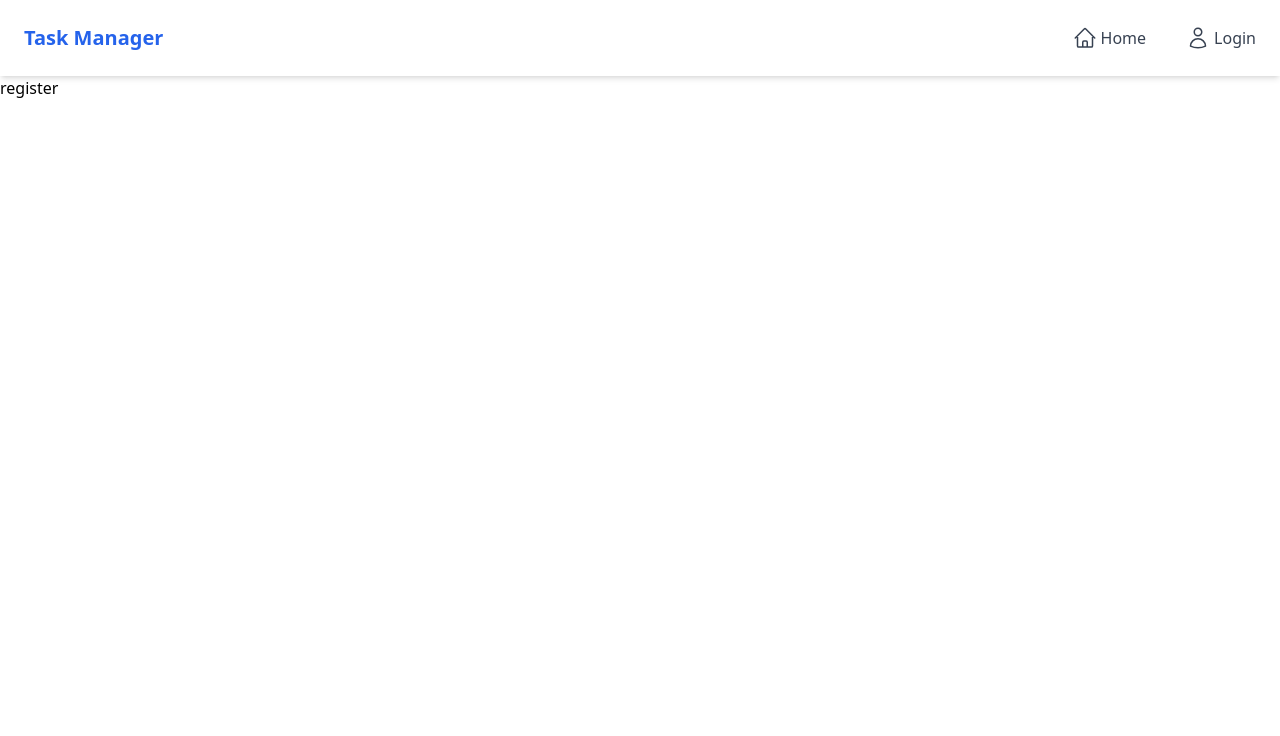
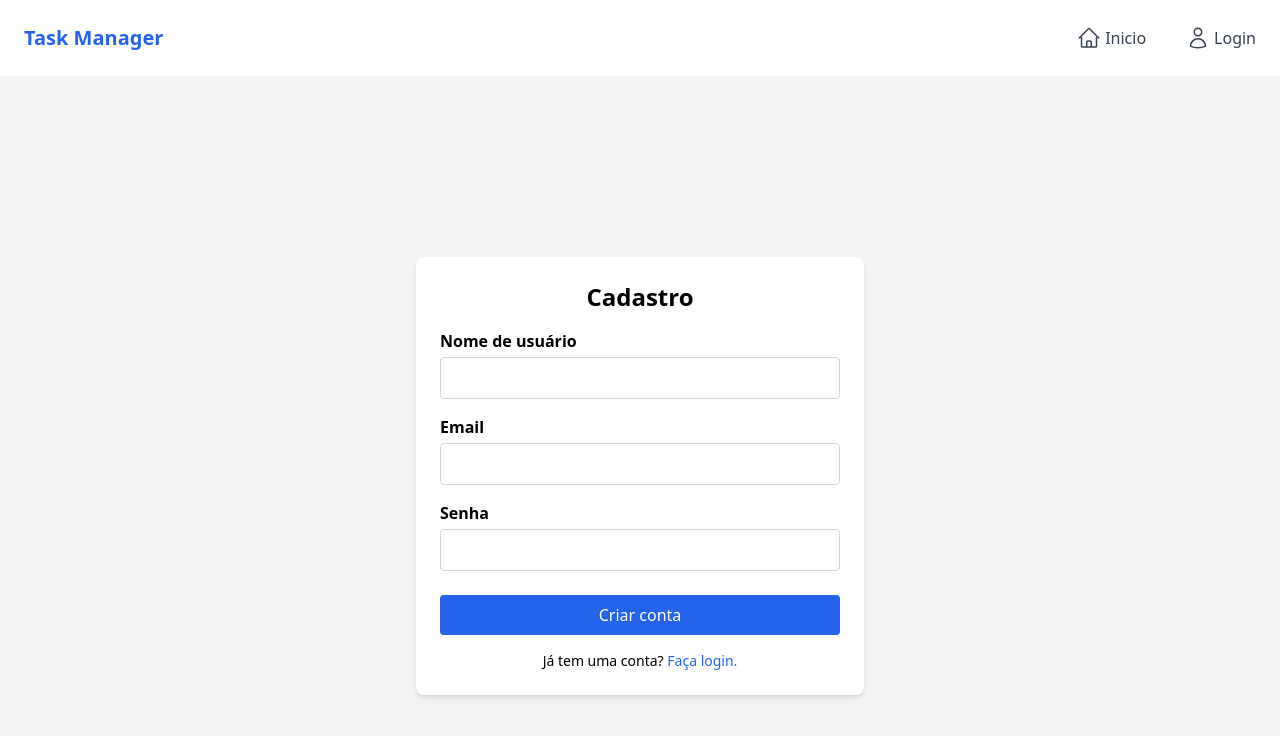
Before and after one commit to FelipeAraujoBS/task-manager-frontend, a React (Vite) app: page /register in a window 1280 px wide. Shown: the top 736 px of the page. Built offline with nearby package versions, Linux system fonts and the light colour scheme.

Commit message:
registerpage implemented

```diff
--- a/src/components/navbar.jsx
+++ b/src/components/navbar.jsx
@@ -29,7 +29,7 @@ export default function Navbar() {
           className="flex items-center gap-1 text-gray-700 hover:text-blue-600 transition"
         >
           {homeIcon}
-          <span>Home</span>
+          <span>Inicio</span>
         </Link>
 
         {!isAuthenticated ? (
@@ -49,7 +49,7 @@ export default function Navbar() {
               className="flex items-center gap-1 text-gray-700 hover:text-blue-600 transition"
             >
               {dashboardIcon}
-              <span>Dashboard</span>
+              <span>Tarefas</span>
             </Link>
             <button
               onClick={handleLogout}
--- a/src/pages/login.jsx
+++ b/src/pages/login.jsx
@@ -1,6 +1,6 @@
 import { useState } from "react";
 import axios from "axios";
-import { useNavigate } from "react-router-dom";
+import { useNavigate, Link } from "react-router-dom";
 
 export default function Login() {
   const [form, setForm] = useState({ email: "", password: "" });
@@ -70,9 +70,9 @@ export default function Login() {
 
         <p className="mt-4 text-sm text-center">
           Não tem uma conta?{" "}
-          <a href="/register" className="text-blue-600 hover:underline">
+          <Link to="/register" className="text-blue-600 hover:underline">
             Cadastre-se
-          </a>
+          </Link>
         </p>
       </form>
     </div>
--- a/src/pages/register.jsx
+++ b/src/pages/register.jsx
@@ -1,7 +1,94 @@
-import React from "react";
+import { useState } from "react";
+import axios from "axios";
+import { useNavigate, Link } from "react-router-dom";
 
-function register() {
-  return <div>register</div>;
+export default function Resgister() {
+  const [form, setForm] = useState({ username: "", email: "", password: "" });
+  const [error, setError] = useState("");
+  const navigate = useNavigate();
+
+  const handleChange = (e) => {
+    setForm({ ...form, [e.target.name]: e.target.value });
+  };
+
+  const handleSubmit = async (e) => {
+    e.preventDefault();
+
+    try {
+      const res = await axios.post("http://localhost:5000/user/register", form);
+      localStorage.setItem("token", res.data.token);
+      navigate("/dashboard");
+    } catch (err) {
+      setError(err.response?.data || "Erro ao fazer registro do usuario");
+    }
+  };
+
+  return (
+    <div className="flex items-center justify-center min-h-screen bg-gray-100">
+      <form
+        onSubmit={handleSubmit}
+        className="bg-white p-6 rounded-lg shadow-md w-full max-w-md"
+      >
+        <h2 className="text-2xl font-bold mb-4 text-center">Cadastro</h2>
+
+        {error && <p className="text-red-500 mb-3 text-sm">{error}</p>}
+
+        <div className="mb-4">
+          <label htmlFor="email" className="block font-semibold mb-1">
+            Nome de usuário
+          </label>
+          <input
+            type="text"
+            name="username"
+            value={form.username}
+            onChange={handleChange}
+            required
+            className="w-full border border-gray-300 p-2 rounded focus:outline-none focus:ring focus:border-blue-400"
+          />
+        </div>
+
+        <div className="mb-4">
+          <label htmlFor="email" className="block font-semibold mb-1">
+            Email
+          </label>
+          <input
+            type="email"
+            name="email"
+            value={form.email}
+            onChange={handleChange}
+            required
+            className="w-full border border-gray-300 p-2 rounded focus:outline-none focus:ring focus:border-blue-400"
+          />
+        </div>
+
+        <div className="mb-6">
+          <label htmlFor="password" className="block font-semibold mb-1">
+            Senha
+          </label>
+          <input
+            type="password"
+            name="password"
+            value={form.password}
+            onChange={handleChange}
+            required
+            className="w-full border border-gray-300 p-2 rounded focus:outline-none focus:ring focus:border-blue-400"
+          />
+        </div>
+
+        <button
+          type="submit"
+          className="w-full bg-blue-600 text-white p-2 rounded hover:bg-blue-700 transition"
+        >
+          Criar conta
+        </button>
+
+        <p className="mt-4 text-sm text-center">
+          Já tem uma conta?{" "}
+          <Link to="/login" className="text-blue-600 hover:underline">
+            Faça login.
+          </Link>
+        </p>
+      </form>
+    </div>
+  );
 }
-
-export default register;
```
